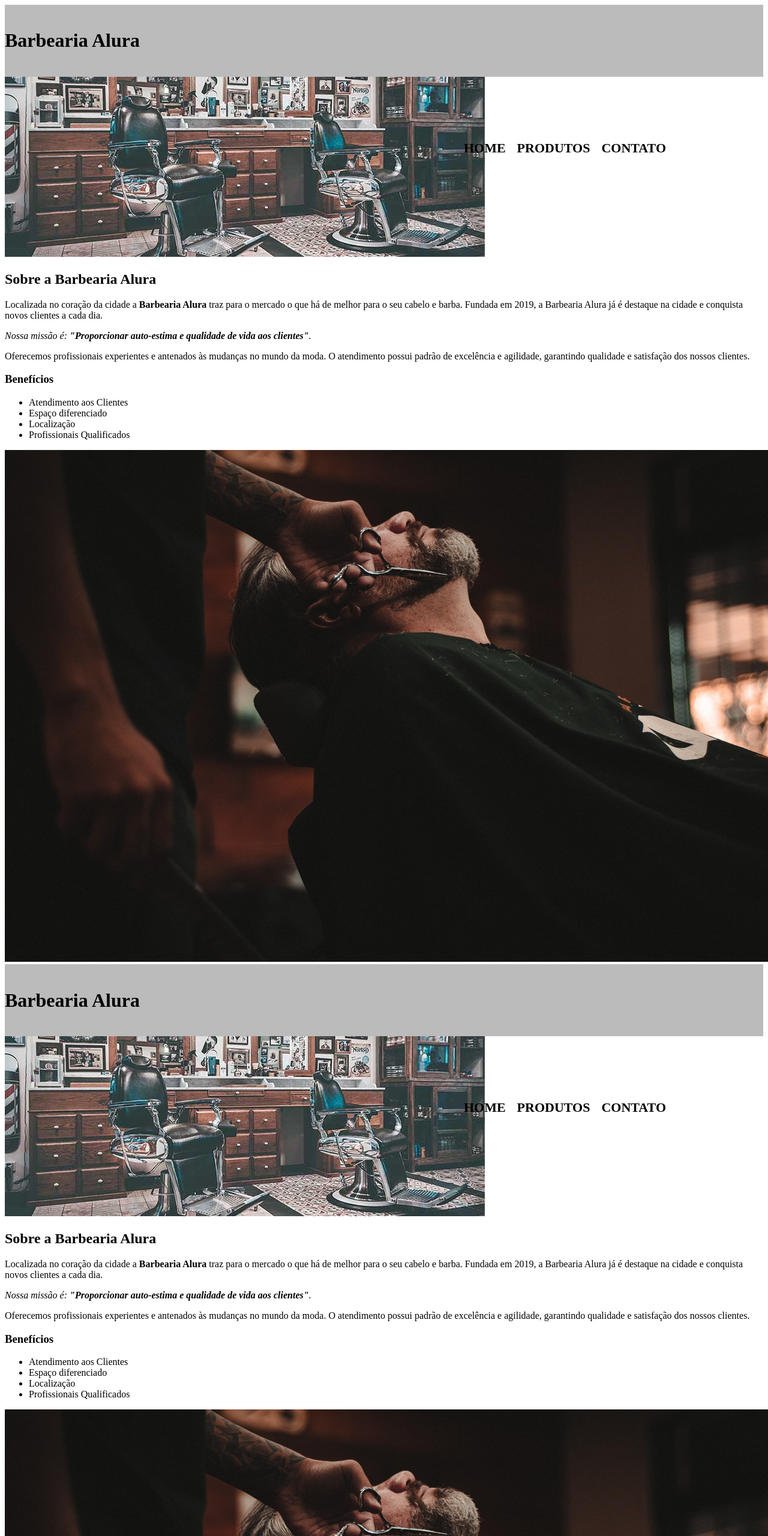
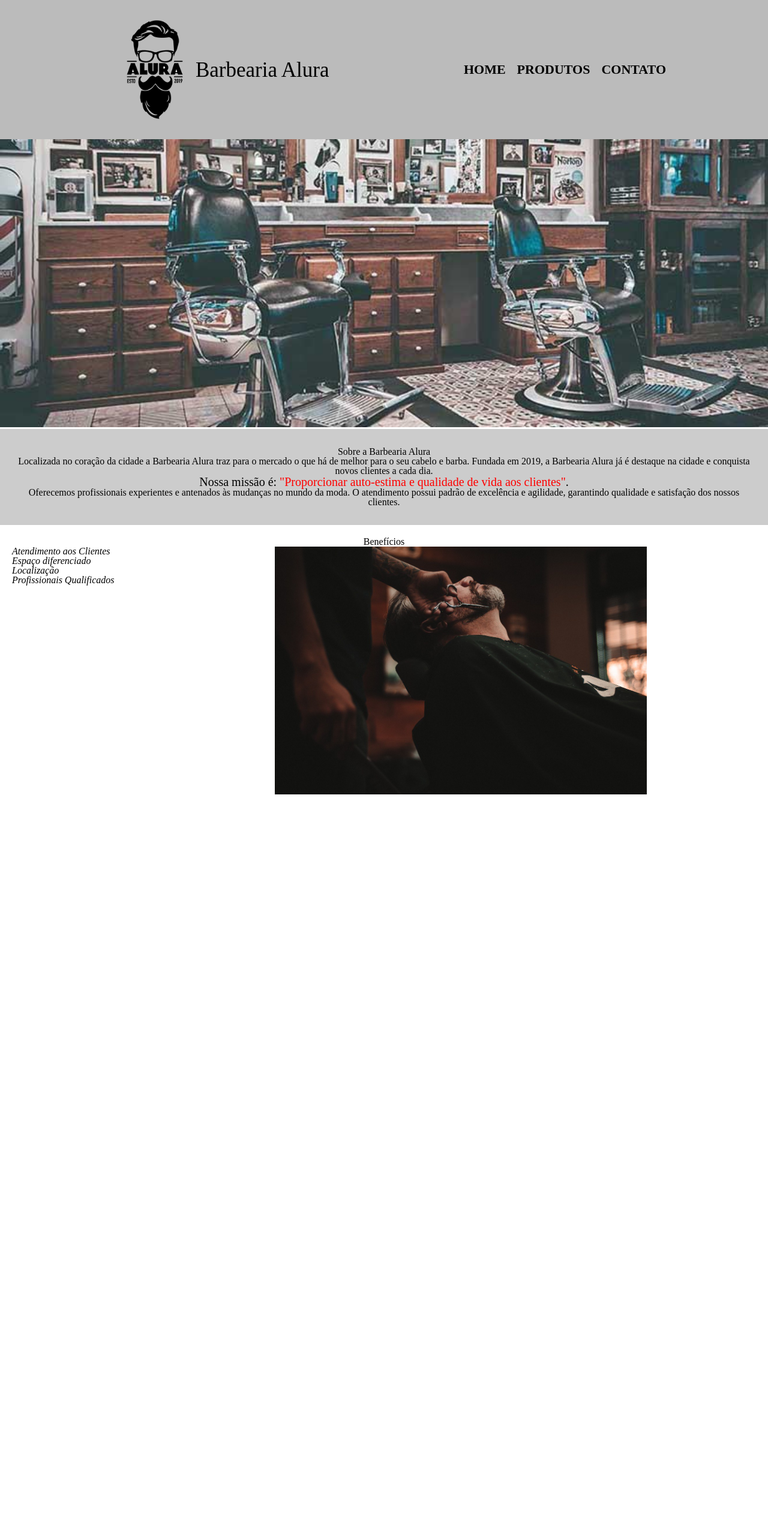
Before and after one commit to anaochrym/barbearia-alura, a plain HTML site: page index.html in a window 1280 px wide. Shown: the top 2560 px of the page at 60% size. After the commit the page ends 1347 px from the top, so only its background shows below. Drawn offline with Linux system fonts and the light colour scheme.

Commit message:
copia do professor

```diff
--- a/index.html
+++ b/index.html
@@ -1,16 +1,18 @@
 <!DOCTYPE html>
 <html lang="pt-br">
+
 <head>
 	<meta charset="UTF-8">
 	<title>Barbearia Alura</title>
+	<link rel="stylesheet" href="reset.css">
 	<link rel="stylesheet" href="style.css">
 </head>
 
-
 <body>
 	<header>
-            <h1 class="titulo-principal">Barbearia Alura</h1>
 		<div class="caixa">
+			<h1 class="logo" > <img class="titulo-principal" src="img/logo.png"> Barbearia Alura </h1>
+
 			<nav>
 				<ul>
 					<li><a href="index.html">Home</a></li>
@@ -24,19 +26,19 @@
 	<div class="principal">
 		<h2 class="titulo-centralizado">Sobre a Barbearia Alura</h2>
 
-            <p>Localizada no coração da cidade a <strong>Barbearia Alura</strong> traz para o mercado o que há de melhor para o seu cabelo e barba. Fundada em 2019, a Barbearia Alura já é destaque na cidade e conquista novos clientes a cada dia.</p>
+		<p>Localizada no coração da cidade a <strong>Barbearia Alura</strong> traz para o mercado o que há de melhor
+			para o seu cabelo e barba. Fundada em 2019, a Barbearia Alura já é destaque na cidade e conquista novos
+			clientes a cada dia.</p>
 
+		<p id="missao"><em>Nossa missão é: <strong>"Proporcionar auto-estima e qualidade de vida aos
+					clientes"</strong>.</em></p>
 
-            <p id="missao"><em>Nossa missão é: <strong>"Proporcionar auto-estima e qualidade de vida aos clientes"</strong>.</em></p>
-
-
-            <p>Oferecemos profissionais experientes e antenados às mudanças no mundo da moda. O atendimento possui padrão de excelência e agilidade, garantindo qualidade e satisfação dos nossos clientes.</p>
+		<p>Oferecemos profissionais experientes e antenados às mudanças no mundo da moda. O atendimento possui padrão de
+			excelência e agilidade, garantindo qualidade e satisfação dos nossos clientes.</p>
 	</div>
-
 
 	<div class="beneficios">
 		<h3 class="titulo-centralizado">Benefícios</h3>
-
 
 		<ul>
 			<li class="itens">Atendimento aos Clientes</li>
@@ -45,59 +47,8 @@
 			<li class="itens">Profissionais Qualificados</li>
 		</ul>
 
-
 		<img src="img/beneficios.jpg" class="imagembeneficios">
 	</div>
 </body>
-</html><!DOCTYPE html>
-<html lang="pt-br">
-    <head>
-        <meta charset="UTF-8">
-        <title>Barbearia Alura</title>
-        <link rel="stylesheet" href="style.css">
-    </head>
 
-
-    <body>
-        <header>
-            <h1 class="titulo-principal">Barbearia Alura</h1>
-         <div class="caixa">
-            <nav>
-                <ul>
-                    <li><a href="index.html">Home</a></li>
-                    <li><a href="produtos.html">Produtos</a></li>
-                    <li><a href="contato.html">Contato</a></li>
-                </ul>
-            </nav>
-        </div>
-        </header>
-        <img id="banner" src="img/banner.jpg">
-        <div class="principal">
-            <h2 class="titulo-centralizado">Sobre a Barbearia Alura</h2>
-
-            <p>Localizada no coração da cidade a <strong>Barbearia Alura</strong> traz para o mercado o que há de melhor para o seu cabelo e barba. Fundada em 2019, a Barbearia Alura já é destaque na cidade e conquista novos clientes a cada dia.</p>
-
-
-            <p id="missao"><em>Nossa missão é: <strong>"Proporcionar auto-estima e qualidade de vida aos clientes"</strong>.</em></p>
-
-
-            <p>Oferecemos profissionais experientes e antenados às mudanças no mundo da moda. O atendimento possui padrão de excelência e agilidade, garantindo qualidade e satisfação dos nossos clientes.</p>
-        </div>
-
-
-        <div class="beneficios">
-            <h3 class="titulo-centralizado">Benefícios</h3>
-
-
-            <ul>
-                <li class="itens">Atendimento aos Clientes</li>
-                <li class="itens">Espaço diferenciado</li>
-                <li class="itens">Localização</li>
-                <li class="itens">Profissionais Qualificados</li>
-            </ul>
-
-
-            <img src="img/beneficios.jpg" class="imagembeneficios">
-        </div>
-    </body>
 </html>
--- /dev/null
+++ b/reset.css
@@ -0,0 +1,48 @@
+/* http://meyerweb.com/eric/tools/css/reset/
+   v2.0 | 20110126
+   License: none (public domain)
+*/
+
+html, body, div, span, applet, object, iframe,
+h1, h2, h3, h4, h5, h6, p, blockquote, pre,
+a, abbr, acronym, address, big, cite, code,
+del, dfn, em, img, ins, kbd, q, s, samp,
+small, strike, strong, sub, sup, tt, var,
+b, u, i, center,
+dl, dt, dd, ol, ul, li,
+fieldset, form, label, legend,
+table, caption, tbody, tfoot, thead, tr, th, td,
+article, aside, canvas, details, embed,
+figure, figcaption, footer, header, hgroup,
+menu, nav, output, ruby, section, summary,
+time, mark, audio, video {
+	margin: 0;
+	padding: 0;
+	border: 0;
+	font-size: 100%;
+	font: inherit;
+	vertical-align: baseline;
+}
+/* HTML5 display-role reset for older browsers */
+article, aside, details, figcaption, figure,
+footer, header, hgroup, menu, nav, section {
+	display: block;
+}
+body {
+	line-height: 1;
+}
+ol, ul {
+	list-style: none;
+}
+blockquote, q {
+	quotes: none;
+}
+blockquote:before, blockquote:after,
+q:before, q:after {
+	content: '';
+	content: none;
+}
+table {
+	border-collapse: collapse;
+	border-spacing: 0;
+}
--- a/style.css
+++ b/style.css
@@ -1,40 +1,81 @@
+body {}
 
+#banner {
+	width: 100%;
+}
 
+.principal {
+	background: #CCCCCC;
+	padding: 30px;
+}
 
+.logo {
+	display: flex;
+	justify-content: space-between;
+	align-items: center;
+	font-size: 35px;
+}
+
+.titulo-principal {
+	padding-left: 20px;
+	height: 15vw;
+}
+
+.titulo-centralizado {
+	text-align: center
+}
+
+p {
+	text-align: center;
+}
+
+#missao {
+	font-size: 20px
+}
+
+em strong {
+	color: #FF0000;
+}
+
+.itens {
+	font-style: italic
+}
+
+.beneficios {
+	background: #FFFFFF;
+	padding: 20px;
+}
+
+.beneficios ul {
+	display: inline-block;
+	vertical-align: top;
+	width: 20%;
+	margin-right: 15%;
+}
+
+.imagembeneficios {
+	width: 50%;
+}
 
 header {
 	background: #BBBBBB;
 	padding: 20px 0;
 }
 
-
-
-
 .caixa {
 	position: relative;
 	width: 940px;
 	margin: 0 auto;
+	padding: 0 20px;
+	display: flex;
+	align-items: center;
+	justify-content: space-between;
 }
-
-
-
-
-nav {
-    position: absolute;
-    top: 110px;
-    right: 0;
-}
-
-
-
 
 nav li {
 	display: inline;
 	margin: 0 0 0 15px;
 }
-
-
-
 
 nav a {
 	text-transform: uppercase;
@@ -43,98 +84,3 @@ nav a {
 	font-size: 22px;
 	text-decoration: none;
 }
-
-
-
-
-nav a:hover {
-    color: #C78C19;
-    text-decoration: underline;
-}
-
-
-
-
-.produtos {
-    width: 940px;
-    margin: 0 auto;
-    padding: 50px 0;
-}
-
-
-
-
-.produtos li {
-    display: inline-block;
-    text-align: center;
-    width: 30%;
-    vertical-align: top;
-    margin: 0 1.5%;
-    padding: 30px 20px;
-    box-sizing: border-box;
-    border: 2px solid #000000;
-    border-radius: 10px;
-}
-
-
-
-
-.produtos li:hover {
-    border-color: #C78C19;
-}
-
-
-
-
-.produtos li:active {
-    border-color: #088C19;
-}
-
-
-
-
-.produtos li:hover h2 {
-    font-size: 34px;
-}
-
-
-
-
-.produtos h2 {
-    font-size: 30px;
-    font-weight: bold;
-}
-
-
-
-
-.produto-descricao {
-    font-size: 18px;
-}
-
-
-
-
-.produto-preco {
-    font-size: 22px;
-    font-weight: bold;
-    margin-top: 10px;
-}
-
-
-
-
-footer {
-    text-align: center;
-    background: url("bg.jpg");
-    padding: 40px 0;
-}
-
-
-
-
-.copyright {
-    color: #FFFFFF;
-    font-size: 13px;
-    margin: 20px 0 0;
-}
```
Also changed, not shown: produtos.css (renamed from style-home.css, +4 -53 lines), produtos.html (+12 -18 lines). Lines whose indentation alone changed are shown as unchanged.
